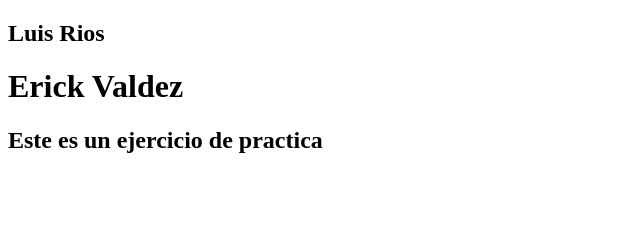
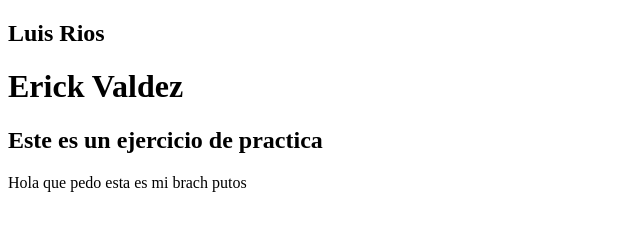
Before and after one commit to Luisriosca/squad-4, a plain HTML site: page index.html in a window 1280 px wide. Shown: the whole page, without its empty margins (0-640 px from the left). Drawn offline with Linux system fonts and the light colour scheme.

Commit message:
Intento primero

```diff
--- a/index.html
+++ b/index.html
@@ -11,6 +11,8 @@
 
     <h1>Erick Valdez</h1>
     <h2>Este es un ejercicio de practica</h2>
+    <p>Hola que pedo esta es mi brach putos</p>
+
 
 </body>
 </html>
```
